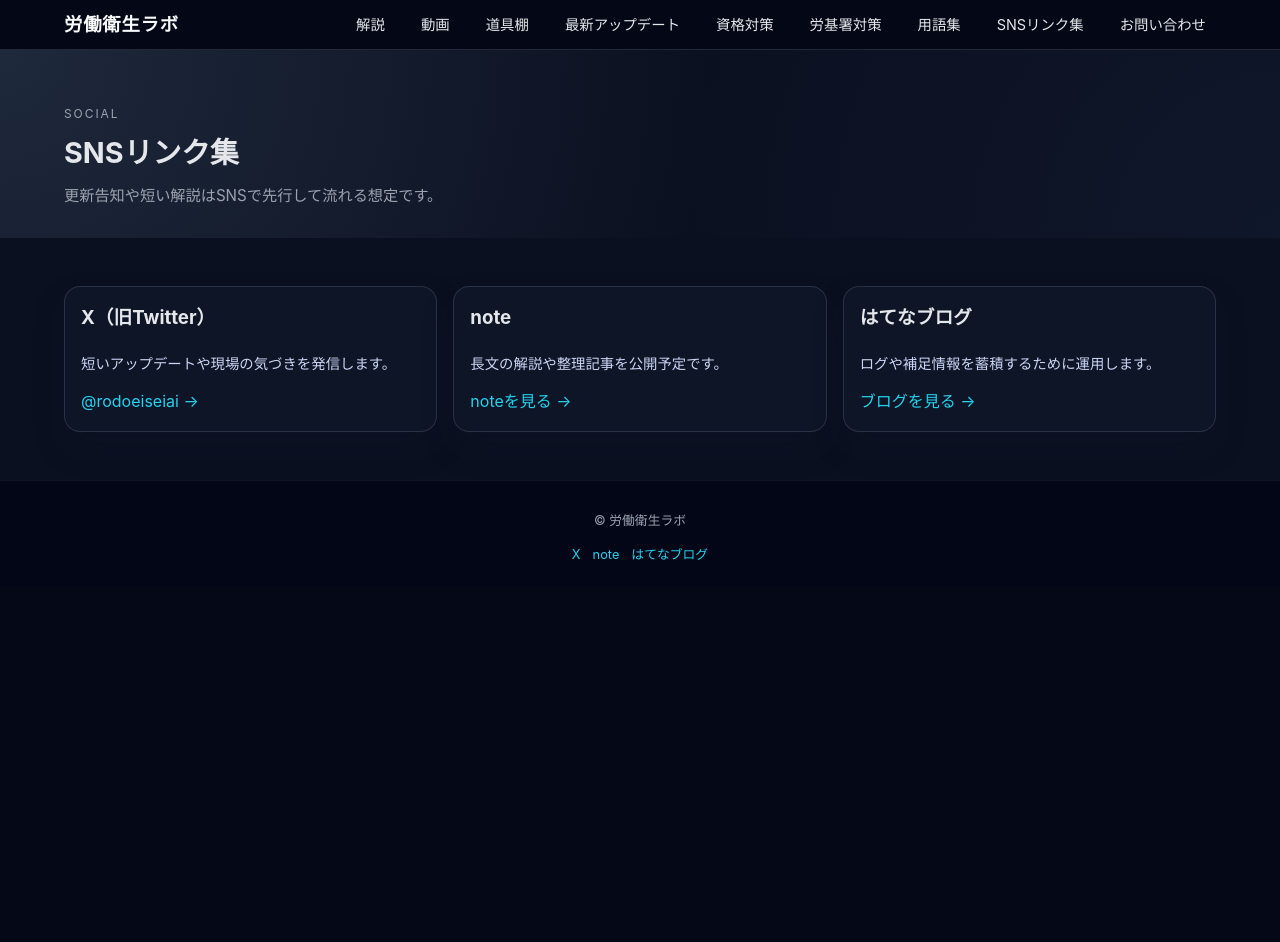
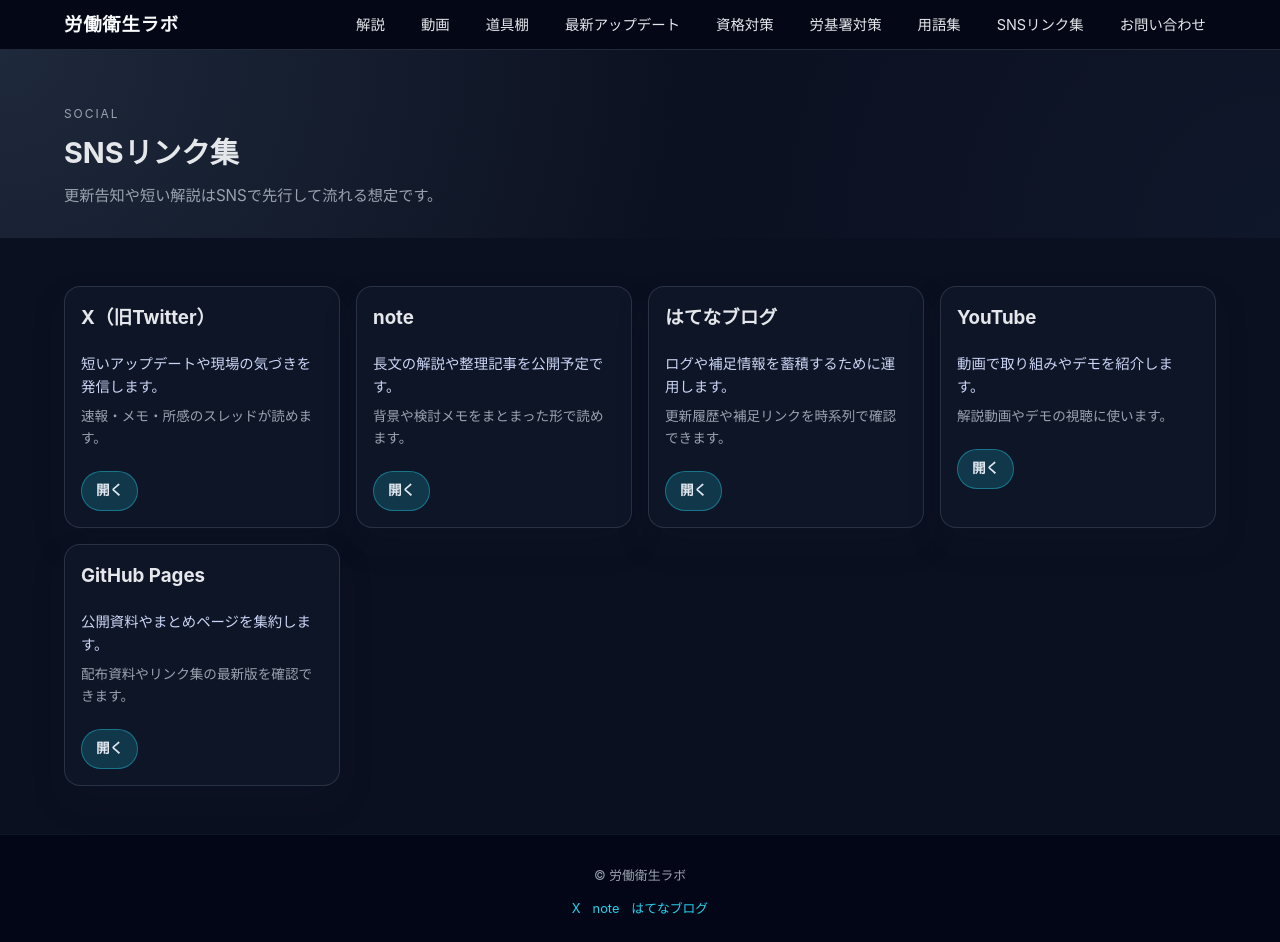
Before and after one commit to rodoeisei-lab/rodoeisei-lab, a Jekyll site: the page built from sns/index.md, in a window 1280 px wide and 942 px high. Built offline with Jekyll 4.4.1, drawn with Linux system fonts in a browser that asks for light colours.

```diff
--- /dev/null
+++ b/Gemfile
@@ -0,0 +1,3 @@
+source "https://rubygems.org"
+
+gem "github-pages", group: :jekyll_plugins
--- a/assets/css/main.css
+++ b/assets/css/main.css
@@ -384,7 +384,22 @@
 }
 .card h3 { margin-top: 0; }
 .card p { color: #cbd5f5; font-size: .9rem; }
+.sns-page .card-meta { color: var(--muted); font-size: .85rem; margin-top: -6px; }
 .card a { color: var(--secondary); text-decoration: none; }
+.sns-page .card-button {
+  display: inline-flex;
+  align-items: center;
+  justify-content: center;
+  gap: 6px;
+  margin-top: 8px;
+  padding: 8px 14px;
+  border-radius: 999px;
+  font-size: .85rem;
+  font-weight: 600;
+  color: #e2e8f0;
+  background: rgba(34, 211, 238, .18);
+  border: 1px solid rgba(34, 211, 238, .4);
+}
 
 .badge {
   display: inline-flex;
@@ -439,6 +454,10 @@
   .hero-visual { order: -1; }
 }
 
+@media (max-width: 600px) {
+  .sns-page .cards { grid-template-columns: 1fr; }
+}
+
 @media (prefers-reduced-motion: reduce) {
   .nav-overlay, .mobile-nav { transition: none; }
 }
--- a/sns/index.md
+++ b/sns/index.md
@@ -6,20 +6,37 @@
 permalink: /sns/
 ---
 
-<div class="cards">
-  <article class="card">
-    <h3>X（旧Twitter）</h3>
-    <p>短いアップデートや現場の気づきを発信します。</p>
-    <a href="https://x.com/rodoeiseiai?s=21" target="_blank" rel="noopener">@rodoeiseiai →</a>
-  </article>
-  <article class="card">
-    <h3>note</h3>
-    <p>長文の解説や整理記事を公開予定です。</p>
-    <a href="https://note.com/eisei_ai_channel" target="_blank" rel="noopener">noteを見る →</a>
-  </article>
-  <article class="card">
-    <h3>はてなブログ</h3>
-    <p>ログや補足情報を蓄積するために運用します。</p>
-    <a href="https://roudoueisei-ai.hatenablog.com/" target="_blank" rel="noopener">ブログを見る →</a>
-  </article>
+<div class="sns-page">
+  <div class="cards">
+    <article class="card">
+      <h3>X（旧Twitter）</h3>
+      <p>短いアップデートや現場の気づきを発信します。</p>
+      <p class="card-meta">速報・メモ・所感のスレッドが読めます。</p>
+      <a class="card-button" href="https://x.com/rodoeiseiai?s=21" target="_blank" rel="noopener">開く</a>
+    </article>
+    <article class="card">
+      <h3>note</h3>
+      <p>長文の解説や整理記事を公開予定です。</p>
+      <p class="card-meta">背景や検討メモをまとまった形で読めます。</p>
+      <a class="card-button" href="https://note.com/eisei_ai_channel" target="_blank" rel="noopener">開く</a>
+    </article>
+    <article class="card">
+      <h3>はてなブログ</h3>
+      <p>ログや補足情報を蓄積するために運用します。</p>
+      <p class="card-meta">更新履歴や補足リンクを時系列で確認できます。</p>
+      <a class="card-button" href="https://roudoueisei-ai.hatenablog.com/" target="_blank" rel="noopener">開く</a>
+    </article>
+    <article class="card">
+      <h3>YouTube</h3>
+      <p>動画で取り組みやデモを紹介します。</p>
+      <p class="card-meta">解説動画やデモの視聴に使います。</p>
+      <a class="card-button" href="https://youtube.com/channel/UCT2gRzcZrwl8W64LOGUb3cw" target="_blank" rel="noopener">開く</a>
+    </article>
+    <article class="card">
+      <h3>GitHub Pages</h3>
+      <p>公開資料やまとめページを集約します。</p>
+      <p class="card-meta">配布資料やリンク集の最新版を確認できます。</p>
+      <a class="card-button" href="https://rodoeisei-lab.github.io" target="_blank" rel="noopener">開く</a>
+    </article>
+  </div>
 </div>
```
Also changed, not shown: .github/workflows/jekyll-build.yml (added), 1 other file.
